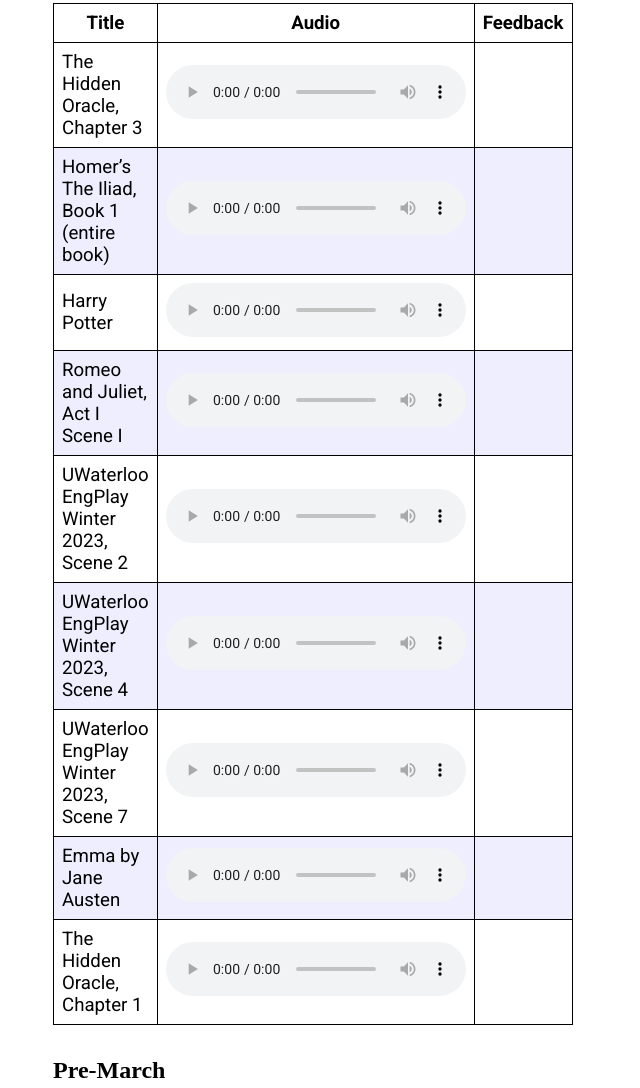
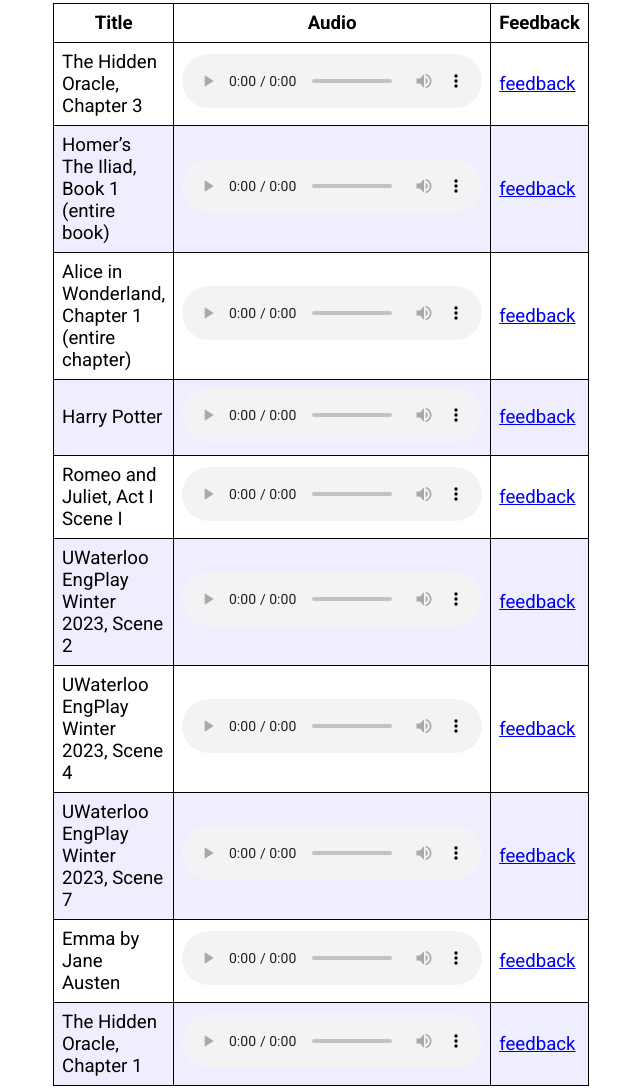
Before and after one commit to audiogen-uwaterloo/audiogen-uwaterloo.github.io, a plain HTML site: page index.html in a window 1280 px wide. Shown: the part 267-1355 px from the top of the page, without its empty margins (347-987 px from the left). Drawn offline with Linux system fonts and the light colour scheme.

Commit message:
Add Alice in Wonderland, Feedback Links

```diff
--- a/index.html
+++ b/index.html
@@ -31,9 +31,9 @@
 2024</h2>
 <table>
 <colgroup>
-<col style="width: 24%" />
-<col style="width: 70%" />
-<col style="width: 5%" />
+<col style="width: 13%" />
+<col style="width: 33%" />
+<col style="width: 52%" />
 </colgroup>
 <thead>
 <tr class="header">
@@ -46,47 +46,62 @@
 <tr class="odd">
 <td>The Hidden Oracle, Chapter 3</td>
 <td><audio controls src="https://git.uwaterloo.ca/se390/public-audio-samples/-/package_files/2237/download"></audio></td>
-<td></td>
+<td><a
+href="https://docs.google.com/forms/d/e/1FAIpQLSdt__Z_WPWggKstExjN0ep3EloXoGGBYN_WL8Cq0MvV-sXaaA/viewform?usp=pp_url&amp;entry.919551825=The+Hidden+Oracle,+Chapter+3">feedback</a></td>
 </tr>
 <tr class="even">
 <td>Homer’s The Iliad, Book 1 (entire book)</td>
 <td><audio controls src="https://git.uwaterloo.ca/se390/public-audio-samples/-/package_files/2235/download"></audio></td>
-<td></td>
+<td><a
+href="https://docs.google.com/forms/d/e/1FAIpQLSdt__Z_WPWggKstExjN0ep3EloXoGGBYN_WL8Cq0MvV-sXaaA/viewform?usp=pp_url&amp;entry.919551825=Homer&#39;s+The+Iliad,+Book+1">feedback</a></td>
 </tr>
 <tr class="odd">
+<td>Alice in Wonderland, Chapter 1 (entire chapter)</td>
+<td><audio controls src="https://git.uwaterloo.ca/se390/public-audio-samples/-/package_files/2244/download"></audio></td>
+<td><a
+href="https://docs.google.com/forms/d/e/1FAIpQLSdt__Z_WPWggKstExjN0ep3EloXoGGBYN_WL8Cq0MvV-sXaaA/viewform?usp=pp_url&amp;entry.919551825=Alice+in+Wonderland">feedback</a></td>
+</tr>
+<tr class="even">
 <td>Harry Potter</td>
 <td><audio controls src="https://git.uwaterloo.ca/se390/public-audio-samples/-/package_files/2242/download"></audio></td>
-<td></td>
+<td><a
+href="https://docs.google.com/forms/d/e/1FAIpQLSdt__Z_WPWggKstExjN0ep3EloXoGGBYN_WL8Cq0MvV-sXaaA/viewform?usp=pp_url&amp;entry.919551825=Harry+Potter">feedback</a></td>
+</tr>
+<tr class="odd">
+<td>Romeo and Juliet, Act I Scene I</td>
+<td><audio controls src="https://git.uwaterloo.ca/se390/public-audio-samples/-/package_files/2234/download"></audio></td>
+<td><a
+href="https://docs.google.com/forms/d/e/1FAIpQLSdt__Z_WPWggKstExjN0ep3EloXoGGBYN_WL8Cq0MvV-sXaaA/viewform?usp=pp_url&amp;entry.919551825=Romeo+and+Juliet,+Act+I+Scene+I">feedback</a></td>
 </tr>
 <tr class="even">
-<td>Romeo and Juliet, Act I Scene I</td>
-<td><audio controls src="https://git.uwaterloo.ca/se390/public-audio-samples/-/package_files/2234/download"></audio></td>
-<td></td>
+<td>UWaterloo EngPlay Winter 2023, Scene 2</td>
+<td><audio controls src="https://git.uwaterloo.ca/se390/public-audio-samples/-/package_files/2239/download"></audio></td>
+<td><a
+href="https://docs.google.com/forms/d/e/1FAIpQLSdt__Z_WPWggKstExjN0ep3EloXoGGBYN_WL8Cq0MvV-sXaaA/viewform?usp=pp_url&amp;entry.919551825=UWaterloo+EngPlay+Winter+2023,+Scene+2">feedback</a></td>
 </tr>
 <tr class="odd">
-<td>UWaterloo EngPlay Winter 2023, Scene 2</td>
-<td><audio controls src="https://git.uwaterloo.ca/se390/public-audio-samples/-/package_files/2239/download"></audio></td>
-<td></td>
+<td>UWaterloo EngPlay Winter 2023, Scene 4</td>
+<td><audio controls src="https://git.uwaterloo.ca/se390/public-audio-samples/-/package_files/2240/download"></audio></td>
+<td><a
+href="https://docs.google.com/forms/d/e/1FAIpQLSdt__Z_WPWggKstExjN0ep3EloXoGGBYN_WL8Cq0MvV-sXaaA/viewform?usp=pp_url&amp;entry.919551825=UWaterloo+EngPlay,+Winter+2023,+Scene+4">feedback</a></td>
 </tr>
 <tr class="even">
-<td>UWaterloo EngPlay Winter 2023, Scene 4</td>
-<td><audio controls src="https://git.uwaterloo.ca/se390/public-audio-samples/-/package_files/2240/download"></audio></td>
-<td></td>
+<td>UWaterloo EngPlay Winter 2023, Scene 7</td>
+<td><audio controls src="https://git.uwaterloo.ca/se390/public-audio-samples/-/package_files/2241/download"></audio></td>
+<td><a
+href="https://docs.google.com/forms/d/e/1FAIpQLSdt__Z_WPWggKstExjN0ep3EloXoGGBYN_WL8Cq0MvV-sXaaA/viewform?usp=pp_url&amp;entry.919551825=UWaterloo+EngPlay,+Winter+2023,+Scene+7">feedback</a></td>
 </tr>
 <tr class="odd">
-<td>UWaterloo EngPlay Winter 2023, Scene 7</td>
-<td><audio controls src="https://git.uwaterloo.ca/se390/public-audio-samples/-/package_files/2241/download"></audio></td>
-<td></td>
+<td>Emma by Jane Austen</td>
+<td><audio controls src="https://git.uwaterloo.ca/se390/public-audio-samples/-/package_files/2238/download"></audio></td>
+<td><a
+href="https://docs.google.com/forms/d/e/1FAIpQLSdt__Z_WPWggKstExjN0ep3EloXoGGBYN_WL8Cq0MvV-sXaaA/viewform?usp=pp_url&amp;entry.919551825=Emma">feedback</a></td>
 </tr>
 <tr class="even">
-<td>Emma by Jane Austen</td>
-<td><audio controls src="https://git.uwaterloo.ca/se390/public-audio-samples/-/package_files/2238/download"></audio></td>
-<td></td>
-</tr>
-<tr class="odd">
 <td>The Hidden Oracle, Chapter 1</td>
 <td><audio controls src="https://git.uwaterloo.ca/se390/public-audio-samples/-/package_files/2236/download"></audio></td>
-<td></td>
+<td><a
+href="https://docs.google.com/forms/d/e/1FAIpQLSdt__Z_WPWggKstExjN0ep3EloXoGGBYN_WL8Cq0MvV-sXaaA/viewform?usp=pp_url&amp;entry.919551825=The+Hidden+Oracle,+Chapter+1">feedback</a></td>
 </tr>
 </tbody>
 </table>
```
Also changed, not shown: 1 other file.
